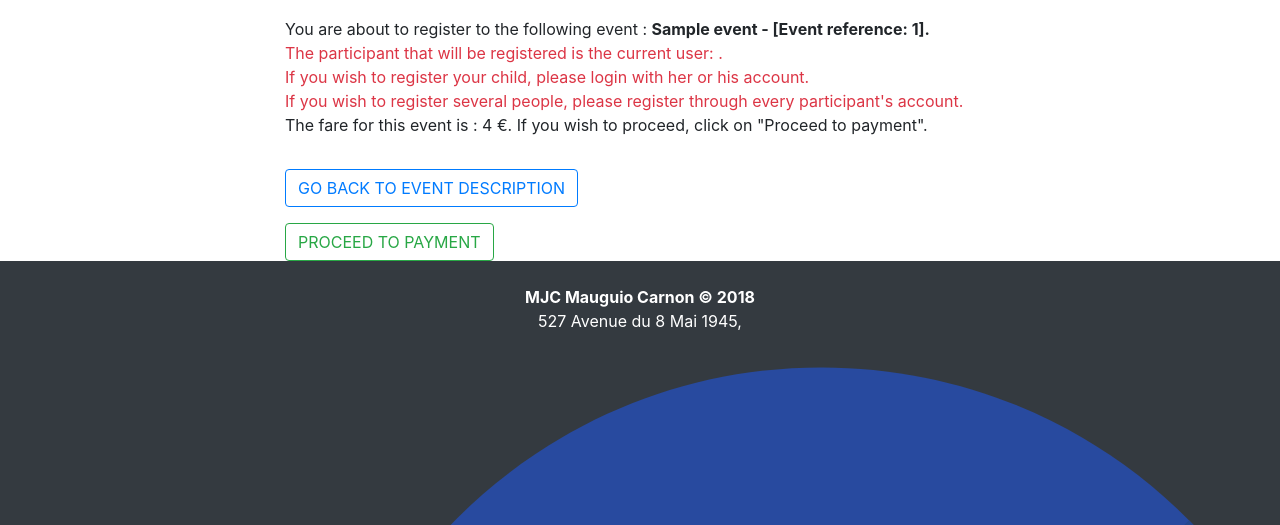
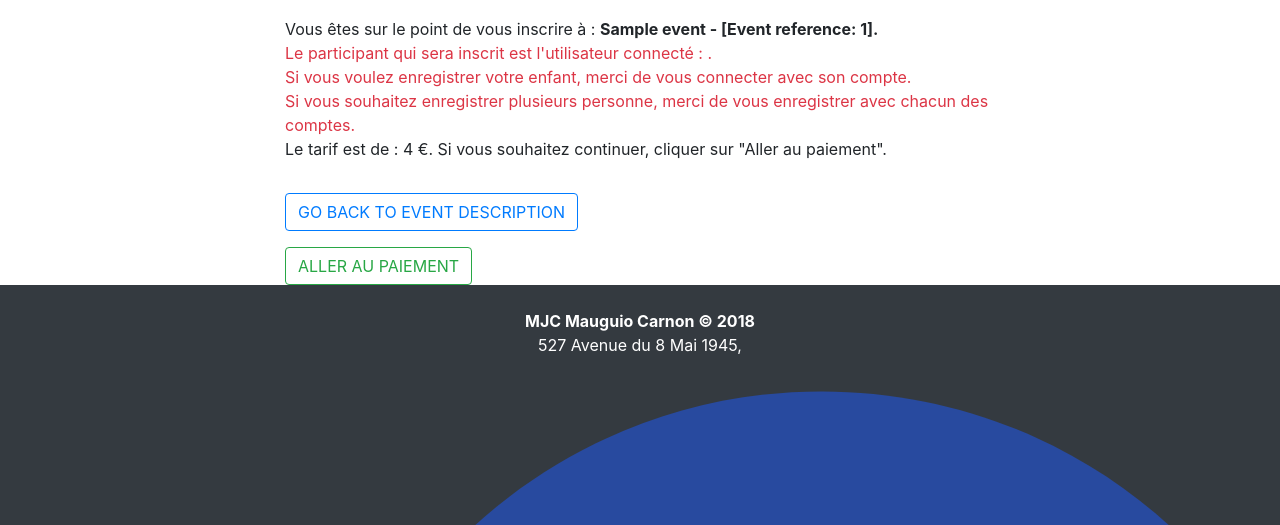
Before and after one commit to Xorast/project-Django, a Django app: template activities/templates/activities/event_registration.html in a window 1280 px wide; the page is wider, and only the part inside the window is pictured. Shown: the part 71-596 px from the top of that part. Run offline with Django 3.2, Linux system fonts and the light colour scheme; the template is opened without the code that fills it: most values are stand-ins (such as "Sample title", 1, 10 or a date in 2020); some libraries are stand-ins or nearby versions.

Commit message:
French version

```diff
--- a/activities/templates/activities/event_details.html
+++ b/activities/templates/activities/event_details.html
@@ -79,10 +79,10 @@
                 <hr>
                 {% if event.number_available > 0 %}
                     <a href="{% url 'register_to_event' event.event_type event.event_subtype event.id %}">
-                    <button id="register_button" type="button" class="nounderline btn btn-outline-primary btn-lg btn-block text-uppercase">REGISTER</button>
+                    <button id="register_button" type="button" class="nounderline btn btn-outline-primary btn-lg btn-block text-uppercase">S'INSCRIRE</button>
                     </a>
                 {% else %}
-                    <button type="button" class="disabled btn btn-danger btn-lg btn-block text-uppercase">There is no place available for this event.</button>
+                    <button type="button" class="disabled btn btn-danger btn-lg btn-block text-uppercase">COMPLET</button>
                 {% endif %}
 
                 <hr>
--- a/activities/templates/activities/event_registration.html
+++ b/activities/templates/activities/event_registration.html
@@ -8,17 +8,17 @@
 
         <div class="col-md-8 offset-md-2">
 
-            <h1 class="mt-4 mb-3 text-success">Registration</h1>
+            <h1 class="mt-4 mb-3 text-success">Inscription</h1>
 
-            <p>You are about to register to the following event :
+            <p>Vous êtes sur le point de vous inscrire à :
             <strong><span class="text-nowrap"> {{ event.name }} - [Event reference: {{ event.id }}].</span></strong></br>
 
-            <span class="text-danger">The participant that will be registered is the current user:
+            <span class="text-danger">Le participant qui sera inscrit est l'utilisateur connecté :
             <strong><span class="text-nowrap">{{ user.first_name }} {{ user.last_name  }}</span></strong>.
 
-            <br>If you wish to register your child, please login with her or his account. </br> If you wish to register several people, please register through every participant's account.</span></br>
+            <br>Si vous voulez enregistrer votre enfant, merci de vous connecter avec son compte.</br> Si vous souhaitez enregistrer plusieurs personne, merci de vous enregistrer avec chacun des comptes. </span></br>
 
-            The fare for this event is : <span class="text-nowrap">{{ event.rate }} €.</span> If you wish to proceed, click on "Proceed to payment".</p>
+            Le tarif est de : <span class="text-nowrap">{{ event.rate }} €.</span> Si vous souhaitez continuer, cliquer sur  "Aller au paiement".</p>
 
             <div class="mt-3">
                 <button class="btn btn-outline-primary mt-3 text-uppercase" onclick="goBack()">Go Back to event description</button>
@@ -29,7 +29,7 @@
                 <form method="POST" action="{% url 'checkout' %}">
                     {% csrf_token %}
                     <input type="hidden" name="event_id" value="{{ event.id }}"/>
-                    <input class="btn btn-outline-success text-uppercase" type="submit" value="Proceed to payment"/>
+                    <input class="btn btn-outline-success text-uppercase" type="submit" value="Aller au paiement"/>
                 </form>
 
             </div>
```
